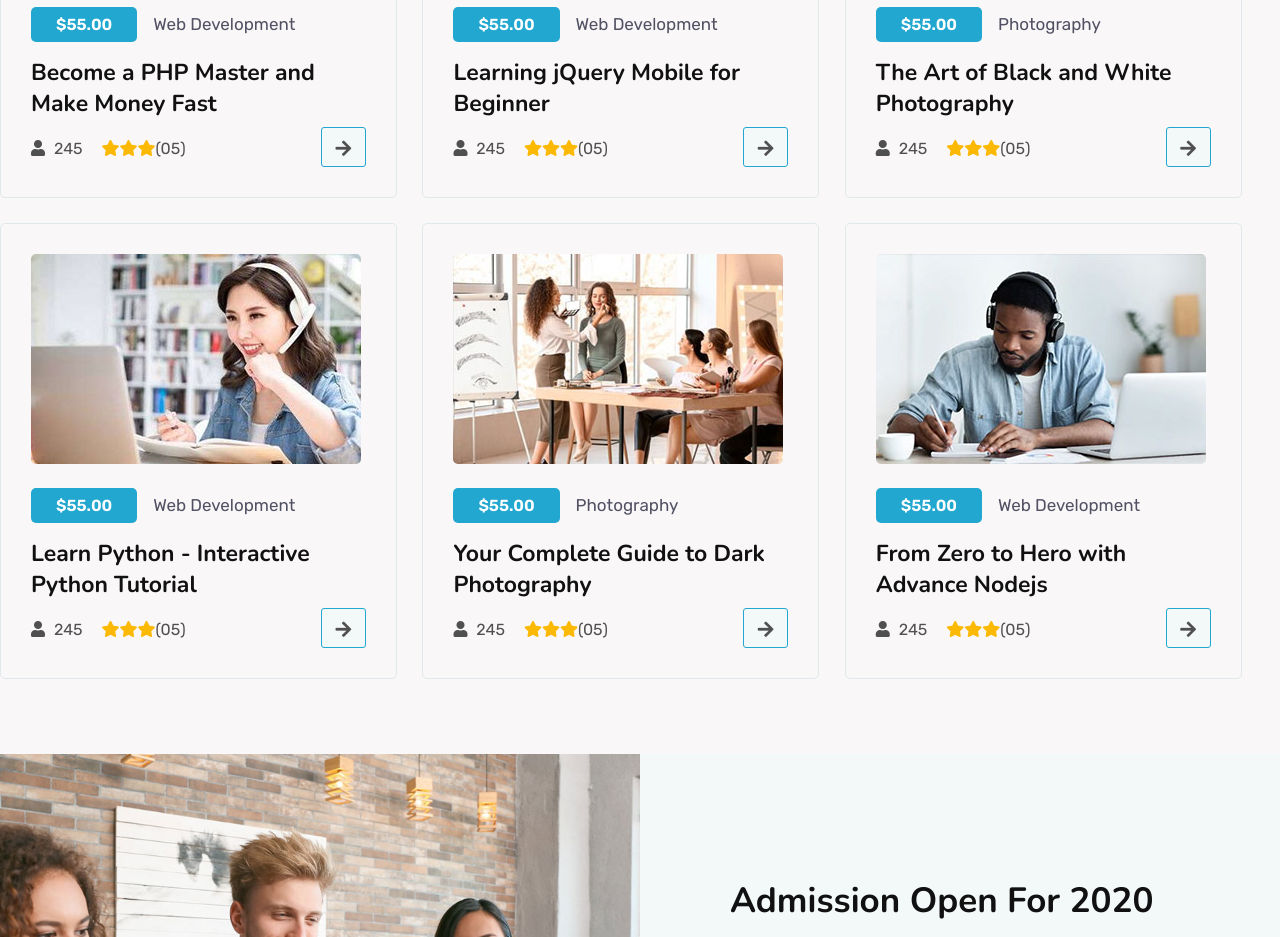
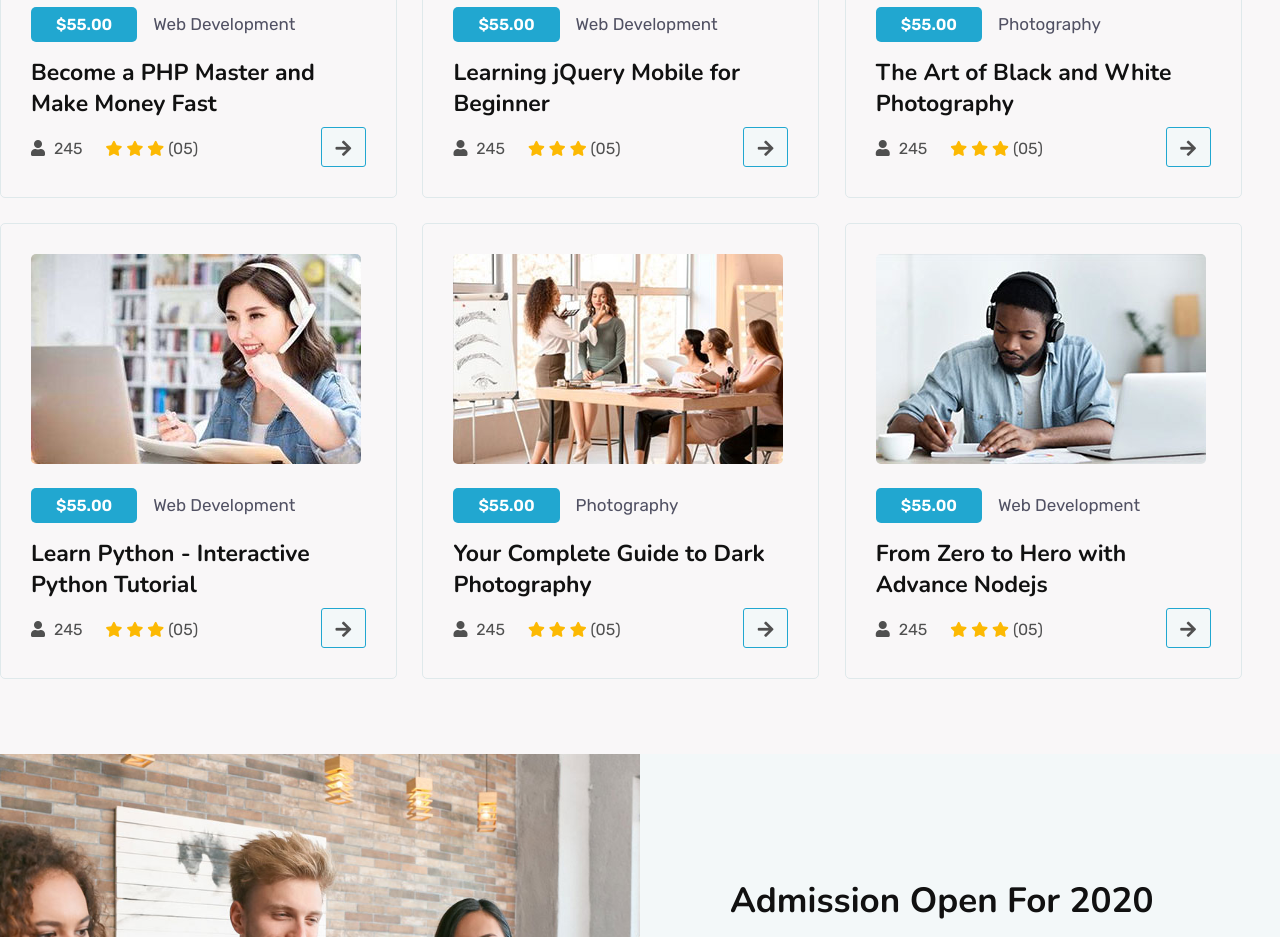
Before and after one commit to jagobandhu-mahanto/Exam-01, a plain HTML site: page index.html in a window 1280 px wide. Shown: the part 2680-3617 px from the top of the page. Drawn offline with nearby package versions, Linux system fonts and the light colour scheme; files whose address does not match are found by name; a web font is replaced by a local one.

Commit message:
update
file

```diff
--- a/style.css
+++ b/style.css
@@ -1379,6 +1379,11 @@ h1, h2, h3, h4, h5, h6 {
 }
 .course-box .course-bottom-item .course_bottom_icon p .star {
     color: #fcb903;
+    padding: 2px;
+}
+.course-box .course-bottom-item .course_bottom_icon p .star i {
+    font-size: 15px;
+    padding: 0 2px;
 }
 .course-box .course-bottom-item .course_bottom_btn span i {
     display: inline-block;
```
